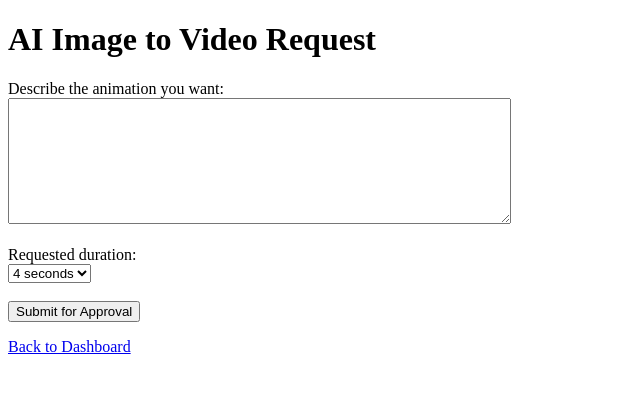
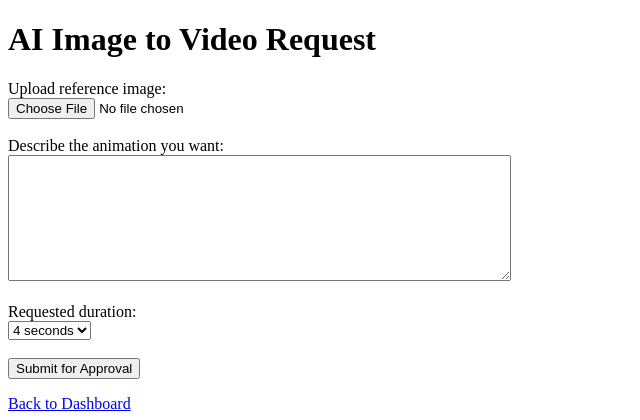
Before and after one commit to Jokatech19/jteam_resource_portal, a Flask app: page /ai-video-request in a window 1280 px wide. Shown: the top 420 px of the page, without its empty margins (0-640 px from the left). Run offline with Flask 3, Linux system fonts and the light colour scheme; the visitor is signed in with stand-in values (Sample User, id 1); some libraries are stand-ins or nearby versions.

Commit message:
video page update

```diff
--- a/templates/ai_video_request.html
+++ b/templates/ai_video_request.html
@@ -7,8 +7,19 @@
 
     <h1>AI Image to Video Request</h1>
 
-    <form method="POST">
+    <form method="POST" enctype="multipart/form-data">
 
+		<label for="ref_image">Upload reference image:</label><br>
+
+			<input
+			type="file"
+			id="ref_image"
+			name="ref_image"
+			accept=".jpg,.jpeg,.png,.webp"
+			required
+		>
+
+<br><br>
         <label for="anim_prompt">Describe the animation you want:</label><br>
         <textarea
             id="anim_prompt"
```
